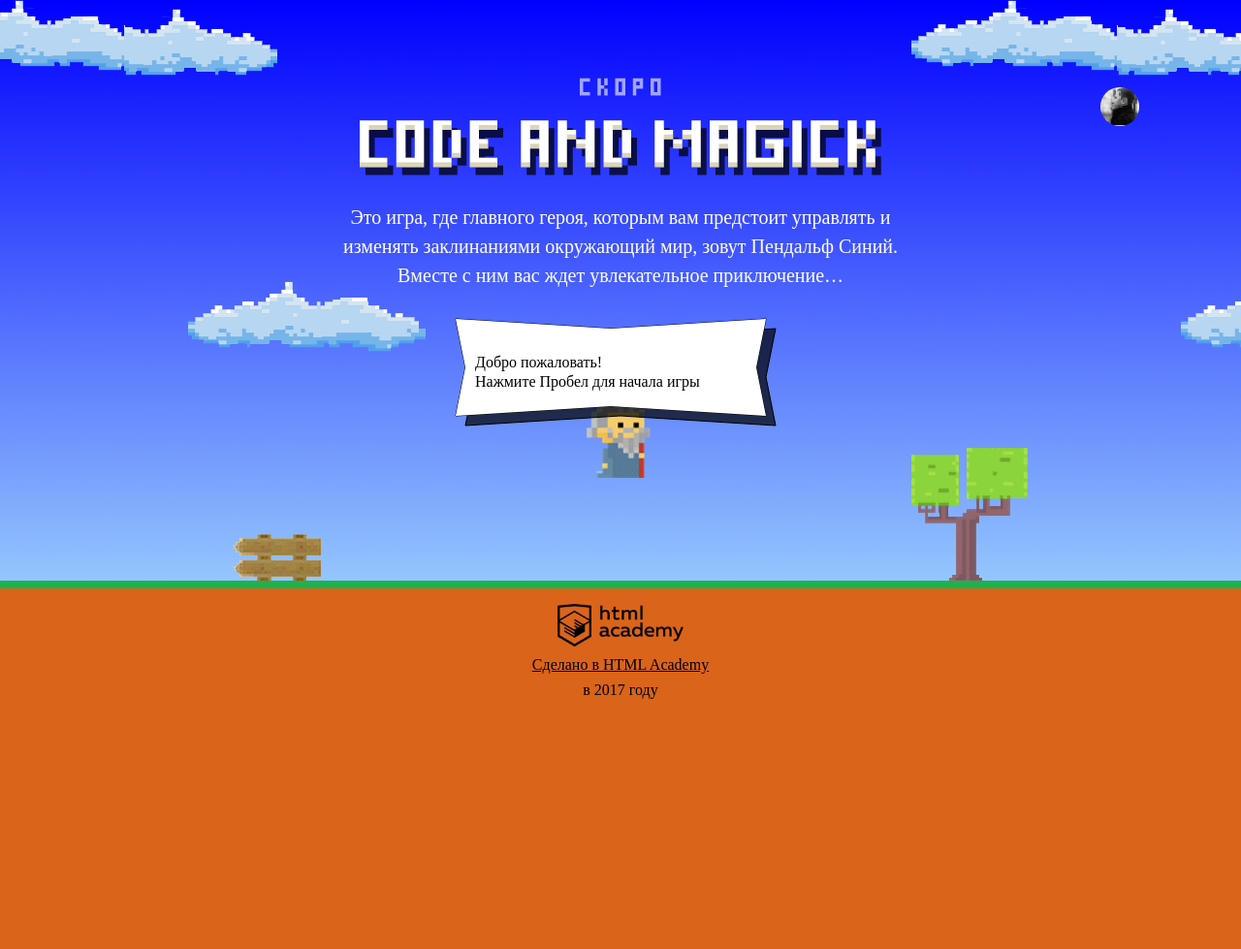
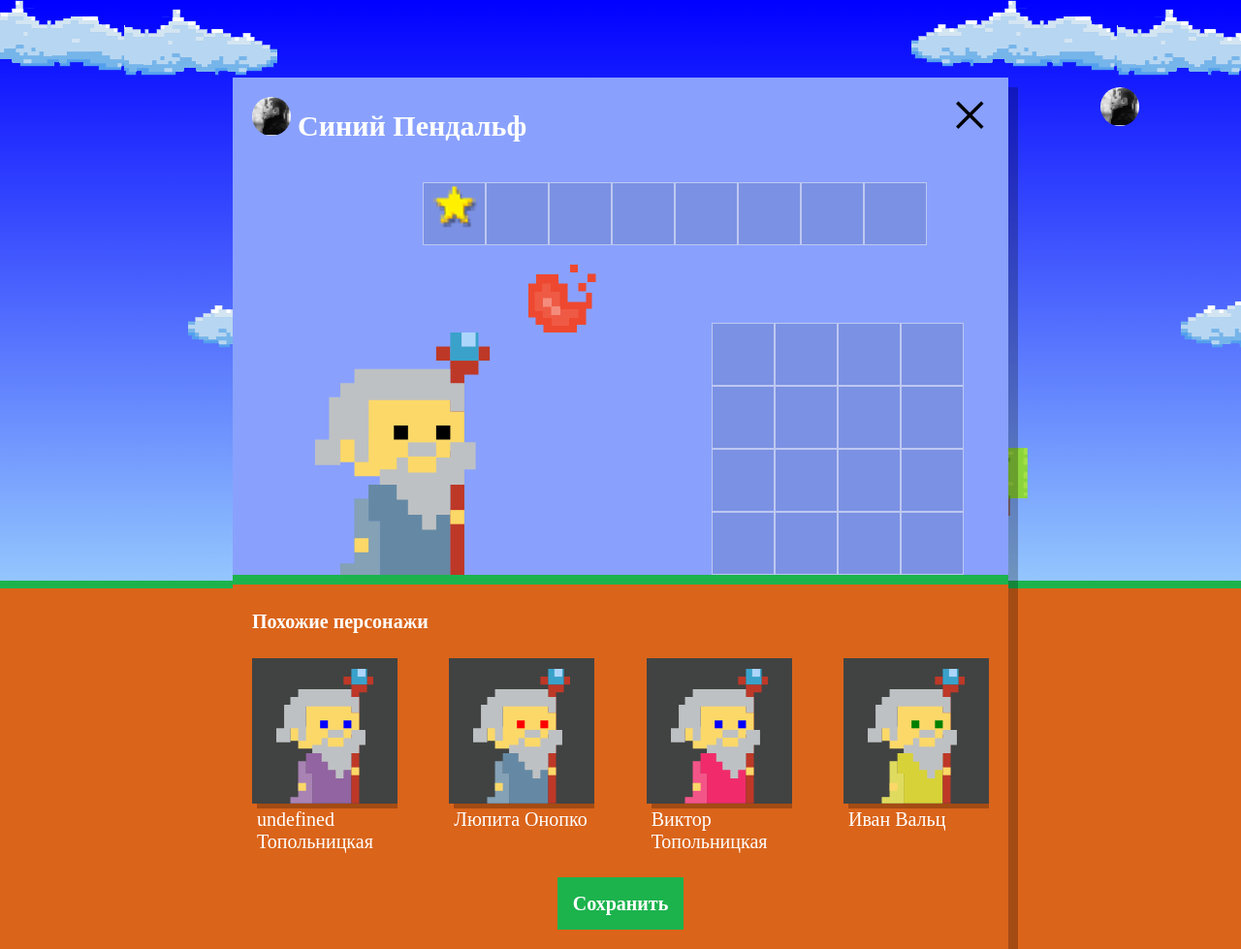
Before and after one commit to vadimbvn/838823-code-and-magick-19, a website: page index.html in a window 1280 px wide. Shown: the whole page at 97% size. Before the commit the page ends 800 px from the top, so only its background shows below. Drawn offline with Linux system fonts and the light colour scheme; a web font is replaced by a local one.

Commit message:
Блок setup.js готов

```diff
--- a/index.html
+++ b/index.html
@@ -201,6 +201,7 @@
     return height / 3;
   };
 </script>
+<script src="js/setup.js"></script>
 <script src="js/stat.js"></script>
 <script src="js/game.js"></script>
 
--- /dev/null
+++ b/js/setup.js
@@ -0,0 +1,55 @@
+'use strict';
+
+var WIZARD_NAME = ['Иван', 'Хуан Себастьян', 'Мария', 'Кристоф', 'Виктор', 'Юлия', 'Люпита', 'Вашингтон'];
+var WIZARD_SURNAME = ['да Марья', 'Верно', 'Мирабелла', 'Вальц', 'Онопко', 'Топольницкая', 'Нионго', 'Ирвинг'];
+var WIZARD_COAT_COLOR = ['rgb(101, 137, 164)', 'rgb(241, 43, 107)', 'rgb(146, 100, 161)', 'rgb(146, 100, 161)', 'rgb(56, 159, 117)', 'rgb(215, 210, 55)', 'rgb(0, 0, 0)'];
+var WIZARD_EYES_COLOR = ['black', 'red', 'blue', 'yellow', 'green'];
+var WIZARD_COUNT = 4;
+
+var userDialog = document.querySelector('.setup');
+userDialog.classList.remove('hidden');
+
+var similarListElement = document.querySelector('.setup-similar-list');
+
+var similarWizardTemplate = document.querySelector('#similar-wizard-template').content.querySelector('.setup-similar-item');
+
+var getRandomNumber = function (min, max) {
+  var rand = min + Math.random() * (max + 1 - min);
+  return Math.floor(rand);
+};
+
+var getWizards = function (wizardCount) {
+  var wizards = [];
+  for (var i = 0; i < wizardCount; i++) {
+    wizards[i] = {
+      name: WIZARD_NAME[getRandomNumber(0, WIZARD_NAME.length)] + ' ' + WIZARD_SURNAME[getRandomNumber(0, WIZARD_SURNAME.length)],
+      coatColor: WIZARD_COAT_COLOR[getRandomNumber(0, WIZARD_COAT_COLOR.length)],
+      eyesColor: WIZARD_EYES_COLOR[getRandomNumber(0, WIZARD_EYES_COLOR.length)]
+    };
+  }
+  return wizards;
+};
+
+
+var renderWizard = function (wizard) {
+  var wizardElement = similarWizardTemplate.cloneNode(true);
+
+  wizardElement.querySelector('.setup-similar-label').textContent = wizard.name;
+  wizardElement.querySelector('.wizard-coat').style.fill = wizard.coatColor;
+  wizardElement.querySelector('.wizard-eyes').style.fill = wizard.eyesColor;
+
+  return wizardElement;
+};
+
+var createWizards = function () {
+  var wizards = getWizards(WIZARD_COUNT);
+  var fragment = document.createDocumentFragment();
+  for (var i = 0; i < wizards.length; i++) {
+    fragment.appendChild(renderWizard(wizards[i]));
+  }
+  similarListElement.appendChild(fragment);
+};
+
+createWizards();
+
+userDialog.querySelector('.setup-similar').classList.remove('hidden');
```
